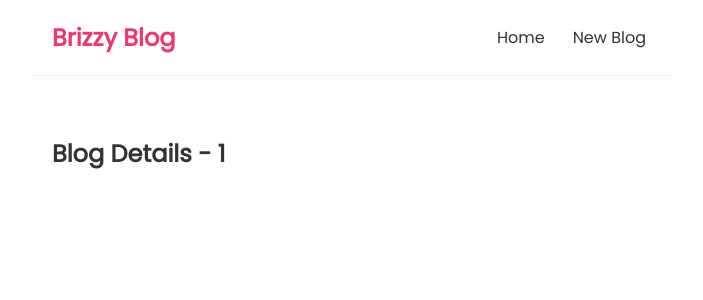
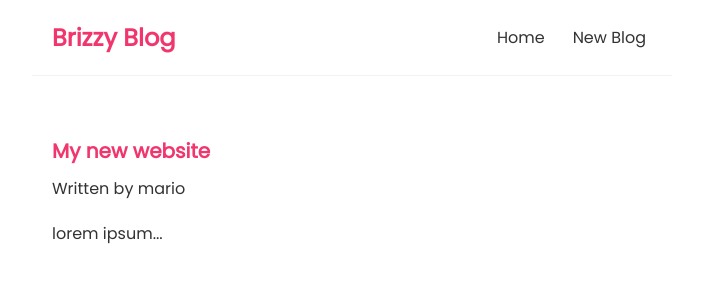
Before and after one commit to pernillasterner/react-basics, a React (Create React App) app: page /blogs/1 in a window 1280 px wide. Shown: the top 300 px of the page, without its empty margins (288-991 px from the left). Built offline with nearby package versions, Linux system fonts and the light colour scheme; data requests are answered from the project's data file.

Commit message:
Make dynamic bloglist url:s

```diff
--- a/src/BlogDetails.js
+++ b/src/BlogDetails.js
@@ -1,10 +1,27 @@
 import { useParams } from "react-router-dom";
+import useFetch from "./useFetch";
 
 export const BlogDetails = () => {
   const { id } = useParams();
+  // Getting data, error msg and pending from useFetch component
+  const {
+    data: blog,
+    error,
+    isPending,
+  } = useFetch("http://localhost:8000/blogs/" + id);
+
   return (
     <div className="blog-details">
-      <h2>Blog Details - {id}</h2>
+      {/* Is pending true log loading */}
+      {isPending && <div>Loading...</div>}
+      {error && <div>{error}</div>}
+      {blog && (
+        <article>
+          <h2>{blog.title}</h2>
+          <p>Written by {blog.author}</p>
+          <div>{blog.body}</div>
+        </article>
+      )}
     </div>
   );
 };
--- a/src/BlogList.js
+++ b/src/BlogList.js
@@ -1,11 +1,15 @@
+import { Link } from "react-router-dom";
+
 export const BlogList = ({ blogs, title }) => {
   return (
     <div className="blog-list">
       <h2>{title}</h2>
       {blogs.map((blog) => (
         <div className="blog-preview" key={blog.id}>
-          <h2>{blog.title}</h2>
-          <p>Written by {blog.author}</p>
+          <Link to={`/blogs/${blog.id}`}>
+            <h2>{blog.title}</h2>
+            <p>Written by {blog.author}</p>
+          </Link>
         </div>
       ))}
     </div>
--- a/src/index.css
+++ b/src/index.css
@@ -57,3 +57,27 @@
   color: #f1356d;
   margin-bottom: 8px;
 }
+
+.blog-preview a {
+  text-decoration: none;
+}
+
+/* blog details page */
+.blog-details h2 {
+  font-size: 20px;
+  color: #f1356d;
+  margin-bottom: 10px;
+}
+
+.blog-details div {
+  margin: 20px 0;
+}
+
+.blog-details button {
+  background: #f1356d;
+  color: #fff;
+  border: 0;
+  padding: 8px;
+  border-radius: 8px;
+  cursor: pointer;
+}
```
